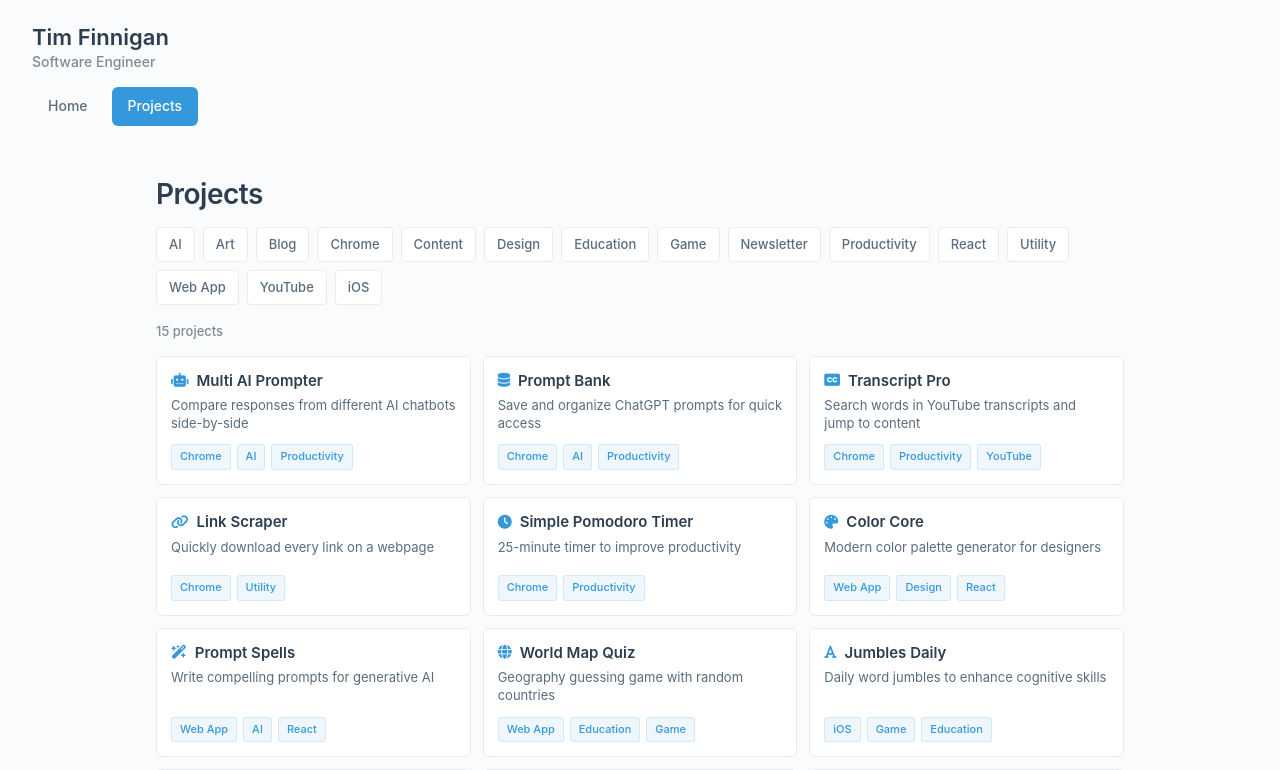
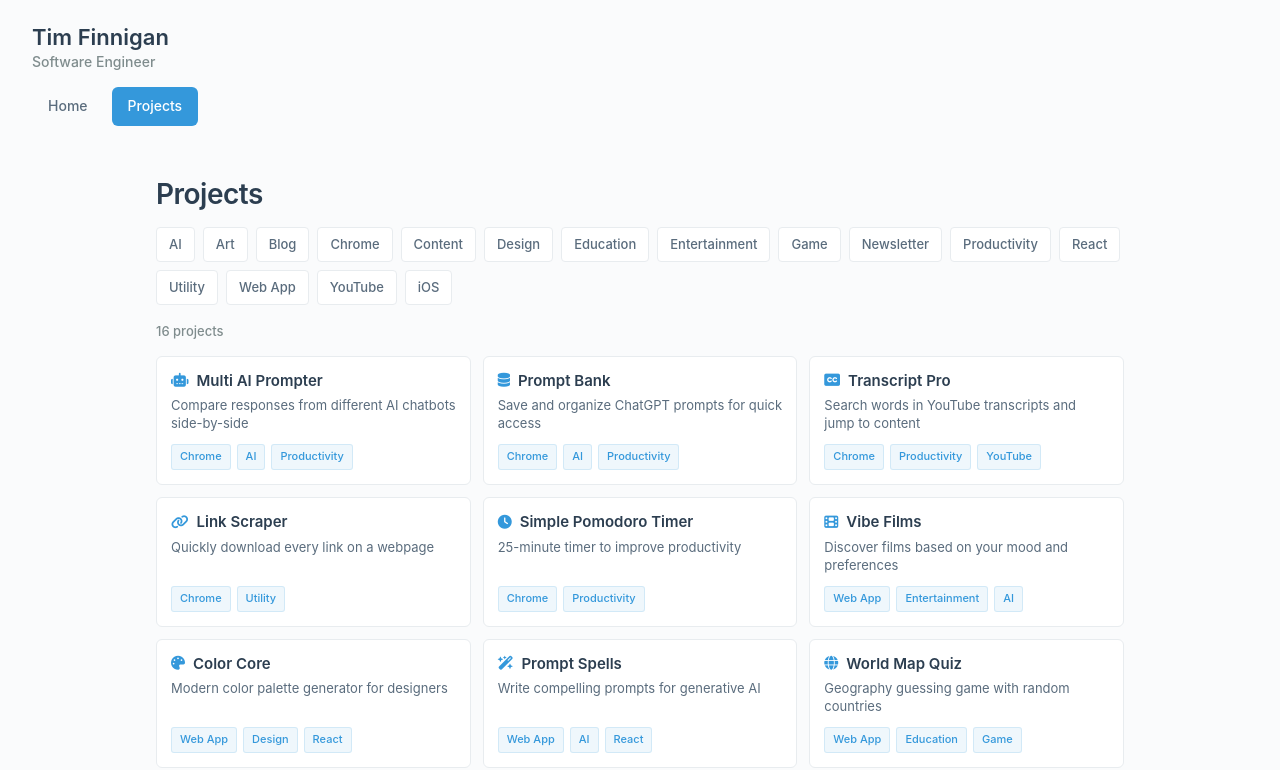
Before and after one commit to TimFinnigan/tim-finnigan-homepage, a React (Create React App) app: page /projects in a window 1280 px wide. Shown: the top 770 px of the page. Built offline with nearby package versions, Linux system fonts and the light colour scheme.

Commit message:
add vibe films

```diff
--- a/src/projects.js
+++ b/src/projects.js
@@ -35,6 +35,13 @@ const allProjects = [
 		link: 'https://chrome.google.com/webstore/detail/plfdidllminimcdbbfmapikbbbdjlbna',
 		tags: ['Chrome', 'Productivity'],
 		icon: 'fa-solid fa-clock'
+	},
+	{
+		title: 'Vibe Films',
+		description: 'Discover films based on your mood and preferences',
+		link: 'https://timfinnigan.github.io/vibe-films/',
+		tags: ['Web App', 'Entertainment', 'AI'],
+		icon: 'fa-solid fa-film'
 	},
 	{
 		title: 'Color Core',
```
